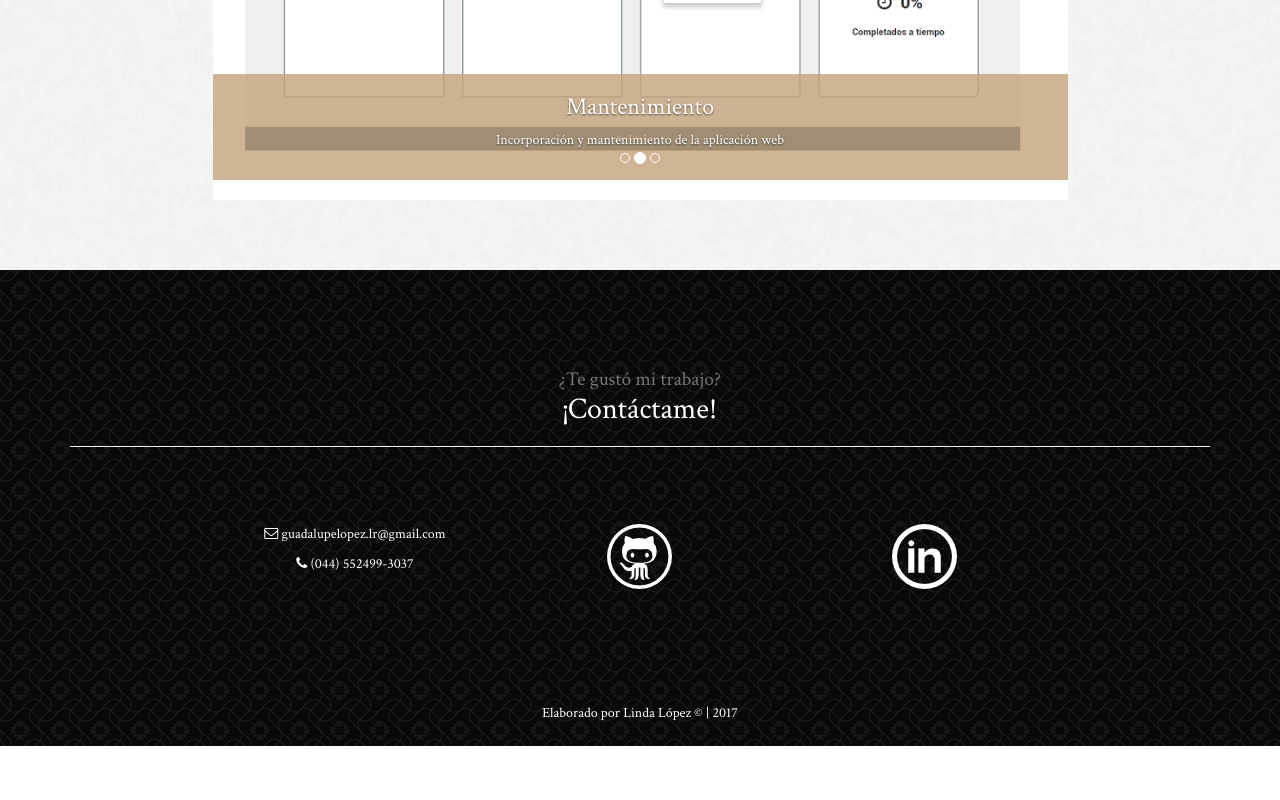
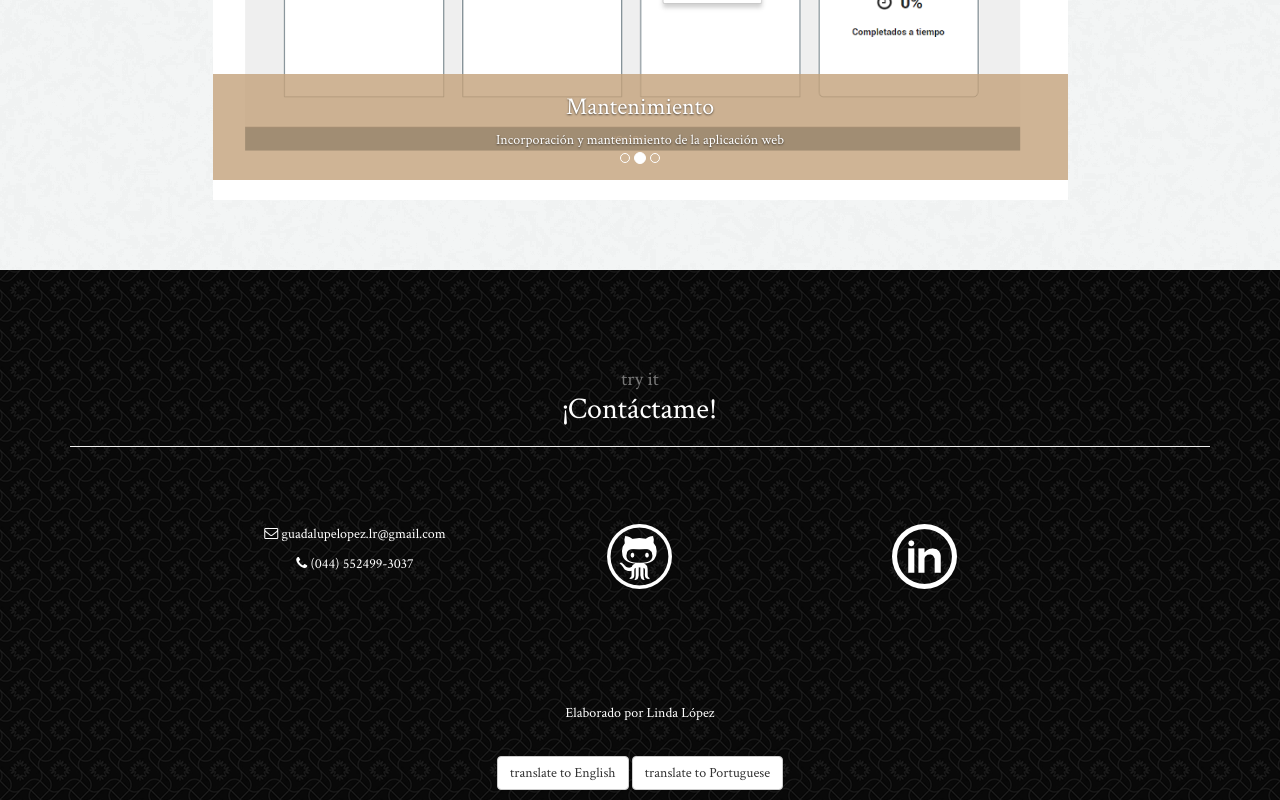
Before and after one commit to LindaLopezR/Portfolio, a plain HTML site: page index.html in a window 1280 px wide. Shown: the part 3057-3857 px from the top of the page. Before the commit the page ends 3803 px from the top, so only its background shows below. Drawn offline with nearby package versions, Linux system fonts and the light colour scheme.

Commit message:
Integración translate.js

```diff
--- a/index.html
+++ b/index.html
@@ -408,7 +408,7 @@
 		<div class="container text-center">
 			<div class="row">
 				<div class="col-xs-12">
-					<h2 id="smush-it"><small>¿Te gustó mi trabajo?</small><br>¡Contáctame!</h2>
+					<h2 id="smush-it"><small class="trn" data-trn-key="step6">¿Te gustó mi trabajo?</small><br>¡Contáctame!</h2>
 					<hr>
 				</div>
 			</div>
@@ -426,8 +426,12 @@
 			</div>
 
 			<div class="row ending">
-				Elaborado por Linda López © | 2017
+				<p class="trn">Elaborado por Linda López</p>
 			</div>
+			<p>
+            	<a class="btn btn-default lang_selector trn" role="button" data-value="en">translate to English</a>
+            	<a class="btn btn-default lang_selector trn" role="button"  data-value="pt">translate to Portuguese</a>
+          	</p>
 		</div>
 	</footer>
 	<!-- JAVASCRIPT -->
@@ -435,6 +439,8 @@
 	<script type="text/javascript" src="./js/particulas.js"></script>
 	<script type="text/javascript" src="./js/TweenMax.min.js"></script>
 	<script type="text/javascript" src="./js/jquery-1.9.1.min.js"></script>
+	<script src="./js/jquery.translate.js"/></script>
+	<script src="./js/list.js"/></script>
 	<script type="text/javascript" src="./js/jquery.lettering-0.6.1.min.js"></script>
 	<script type="text/javascript" src="./js/jquery.superscrollorama.js"></script>
 	<script type="text/javascript" src="./js/bootstrap.min.js"></script>
--- /dev/null
+++ b/js/jquery.translate.js
@@ -0,0 +1,85 @@
+/**
+ * @file jquery.translate.js
+ * @brief jQuery plugin to translate text in the client side.
+ * @author Manuel Fernandes
+ * @site
+ * @version 0.9
+ * @license MIT license <http://www.opensource.org/licenses/MIT>
+ *
+ * translate.js is a jQuery plugin to translate text in the client side.
+ *
+ */
+
+(function($){
+  $.fn.translate = function(options) {
+
+    var that = this; //a reference to ourselves
+
+    var settings = {
+      css: "trn",
+      lang: "en"/*,
+      t: {
+        "translate": {
+          pt: "tradução",
+          br: "tradução"
+        }
+      }*/
+    };
+    settings = $.extend(settings, options || {});
+    if (settings.css.lastIndexOf(".", 0) !== 0)   //doesn't start with '.'
+      settings.css = "." + settings.css;
+
+    var t = settings.t;
+
+    //public methods
+    this.lang = function(l) {
+      if (l) {
+        settings.lang = l;
+        this.translate(settings);  //translate everything
+      }
+
+      return settings.lang;
+    };
+
+
+    this.get = function(index) {
+      var res = index;
+
+      try {
+        res = t[index][settings.lang];
+      }
+      catch (err) {
+        //not found, return index
+        return index;
+      }
+
+      if (res)
+        return res;
+      else
+        return index;
+    };
+
+    this.g = this.get;
+
+
+
+    //main
+    this.find(settings.css).each(function(i) {
+      var $this = $(this);
+
+      var trn_key = $this.attr("data-trn-key");
+      if (!trn_key) {
+        trn_key = $this.html();
+        $this.attr("data-trn-key", trn_key);   //store key for next time
+      }
+
+      $this.html(that.get(trn_key));
+    });
+
+
+		return this;
+
+
+
+  };
+})(jQuery);
--- /dev/null
+++ b/js/list.js
@@ -0,0 +1,29 @@
+$(function() {
+	var t = {
+	  "Elaborado por Linda López": {
+	    pt: "Download plugin"
+		},
+		"translate to English": {
+	      pt: "traduzir para InglÃªs"
+	    },
+	    "translate to Portuguese": {
+	      pt: "traduzir para PortuguÃªs"
+	    },
+	    step6: {
+	      en: "try it",
+	      pt: "experimentar"
+	    },
+	}
+	var _t = $('body').translate({lang: "en", t: t});
+	var str = _t.g("translate");
+	console.log(str);
+
+
+	$(".lang_selector").click(function(ev) {
+	var lang = $(this).attr("data-value");
+	_t.lang(lang);
+
+	console.log(lang);
+	ev.preventDefault();
+	});
+})
```
